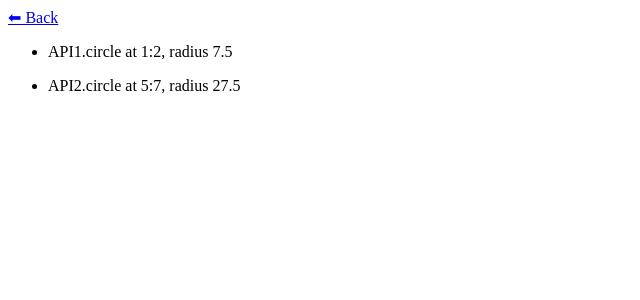
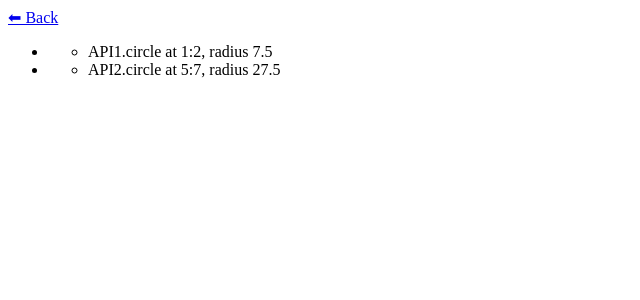
Before and after one commit to theFl00f/ts-design-patterns, a React (Vite) app: page /bridge in a window 1280 px wide. Shown: the top 300 px of the page, without its empty margins (0-640 px from the left). Built offline with nearby package versions, Linux system fonts and the light colour scheme.

Commit message:
Use ListLogRenderer in BridgePage

```diff
--- a/src/pages/BridgePage/BridgePage.tsx
+++ b/src/pages/BridgePage/BridgePage.tsx
@@ -1,5 +1,5 @@
 import { FC } from 'react';
-import { LogRenderer } from '../../util';
+import ListLoggerRenderer from '../../util/ListLoggerRenderer';
 import { CircleShape, DrawingAPI1, DrawingAPI2 } from './Bridge';
 
 const BridgePage: FC = () => {
@@ -11,13 +11,9 @@ const BridgePage: FC = () => {
     shape.scale(2.5);
     shape.draw();
   });
-  return (
-    <div>
-      {shapes.map((shape, index) => (
-        <LogRenderer messages={shape.drawingApi.logger.logs} key={index} />
-      ))}
-    </div>
-  );
+
+  const loggers = shapes.map((shape) => shape.drawingApi.logger);
+  return <ListLoggerRenderer loggers={loggers} label={'drawing-api'} />;
 };
 
 export default BridgePage;
```
